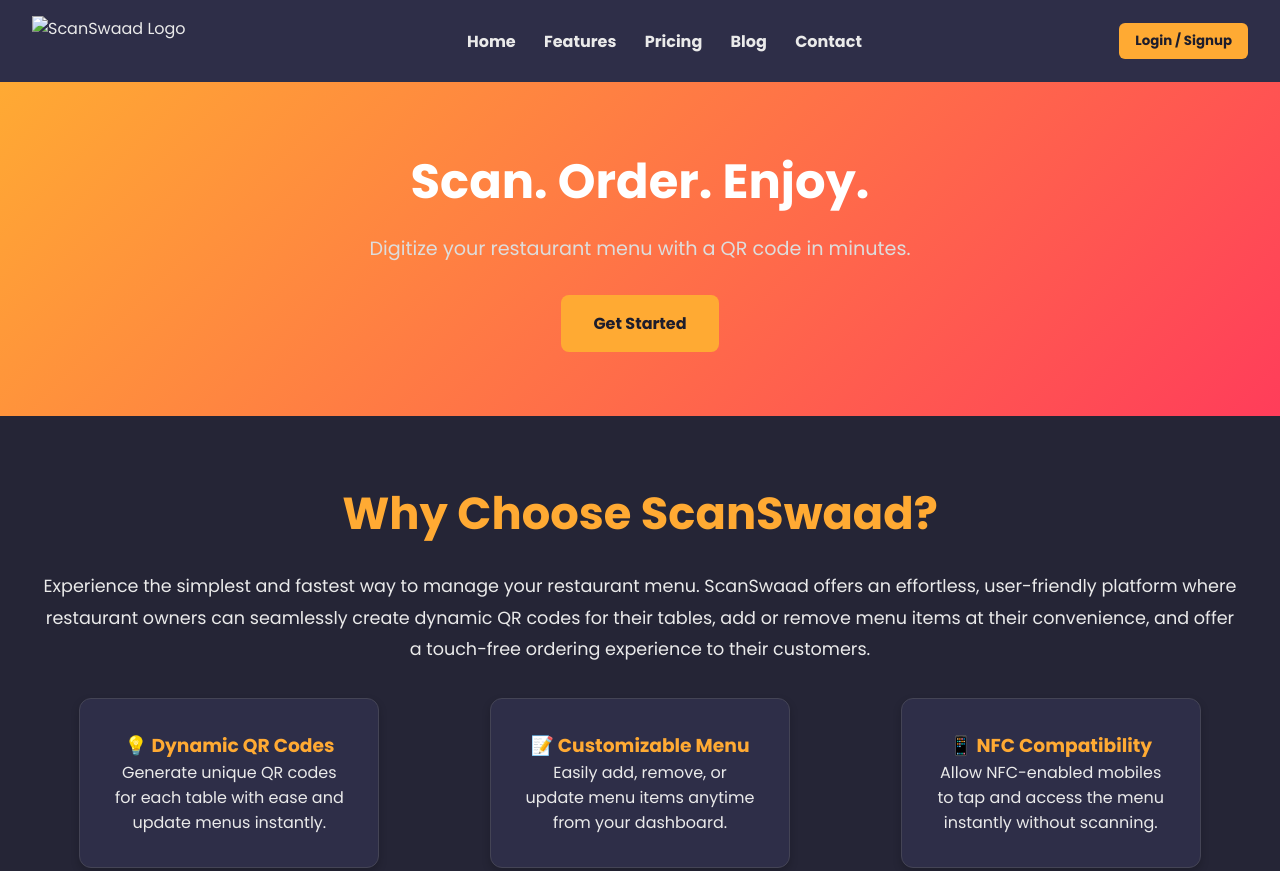
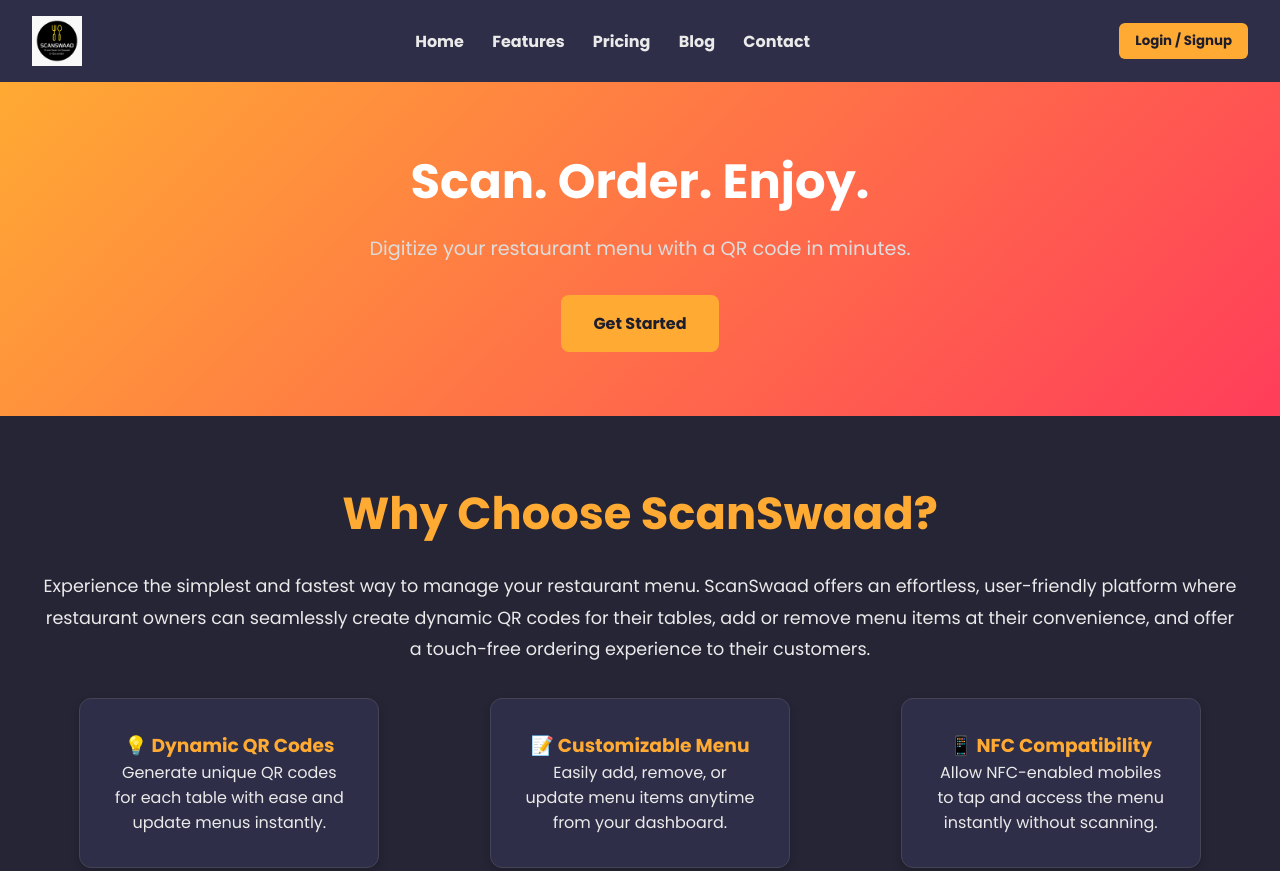
Before and after one commit to Dipesh8080/scanswaad, a plain HTML site: page src/index.html in a window 1280 px wide. Shown: the top 871 px of the page. Drawn offline with Linux system fonts and the light colour scheme.

Commit message:
logo.png source is changed

```diff
--- a/src/index.html
+++ b/src/index.html
@@ -29,7 +29,7 @@
 <body>
 
   <header>
-    <img src="logo.png" alt="ScanSwaad Logo" />
+    <img src="/src/assets/images/logo.png" alt="ScanSwaad Logo" />
     <nav>
       <a href="#home">Home</a>
       <a href="#features">Features</a>
```
